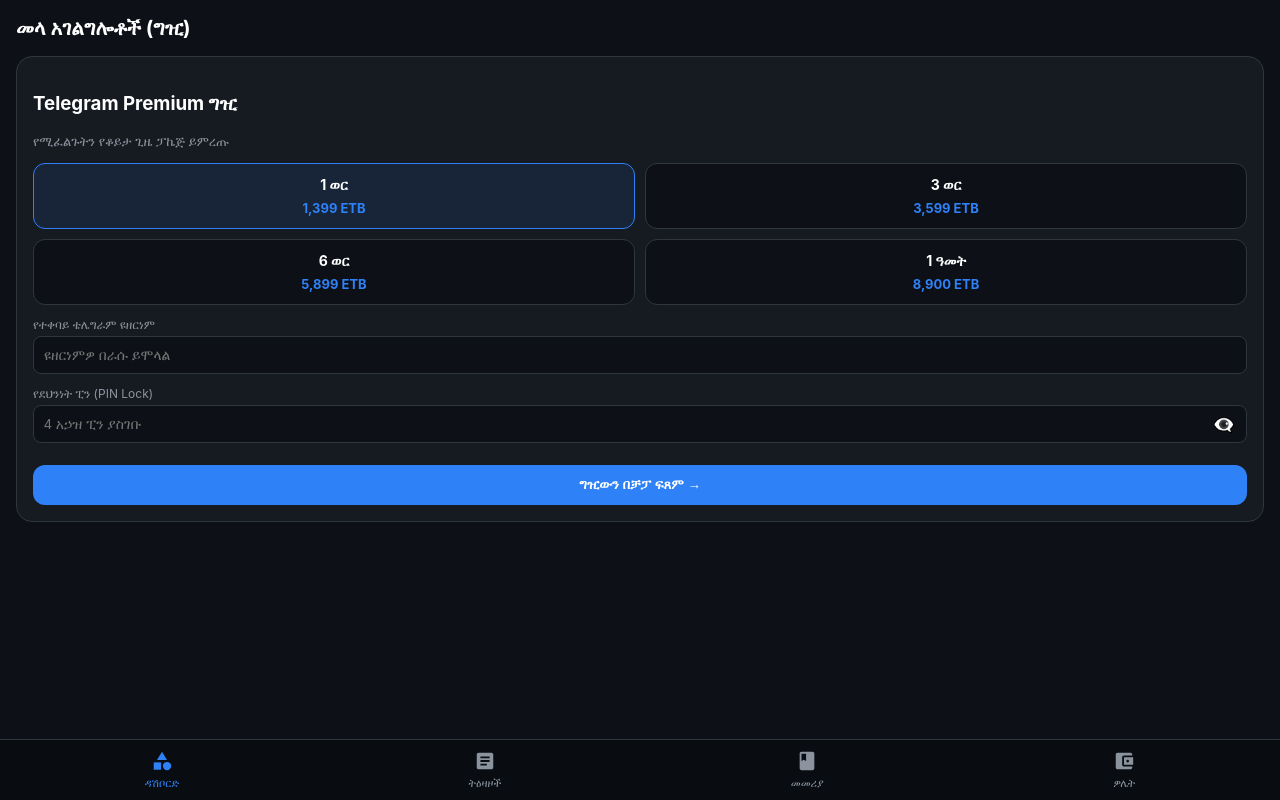
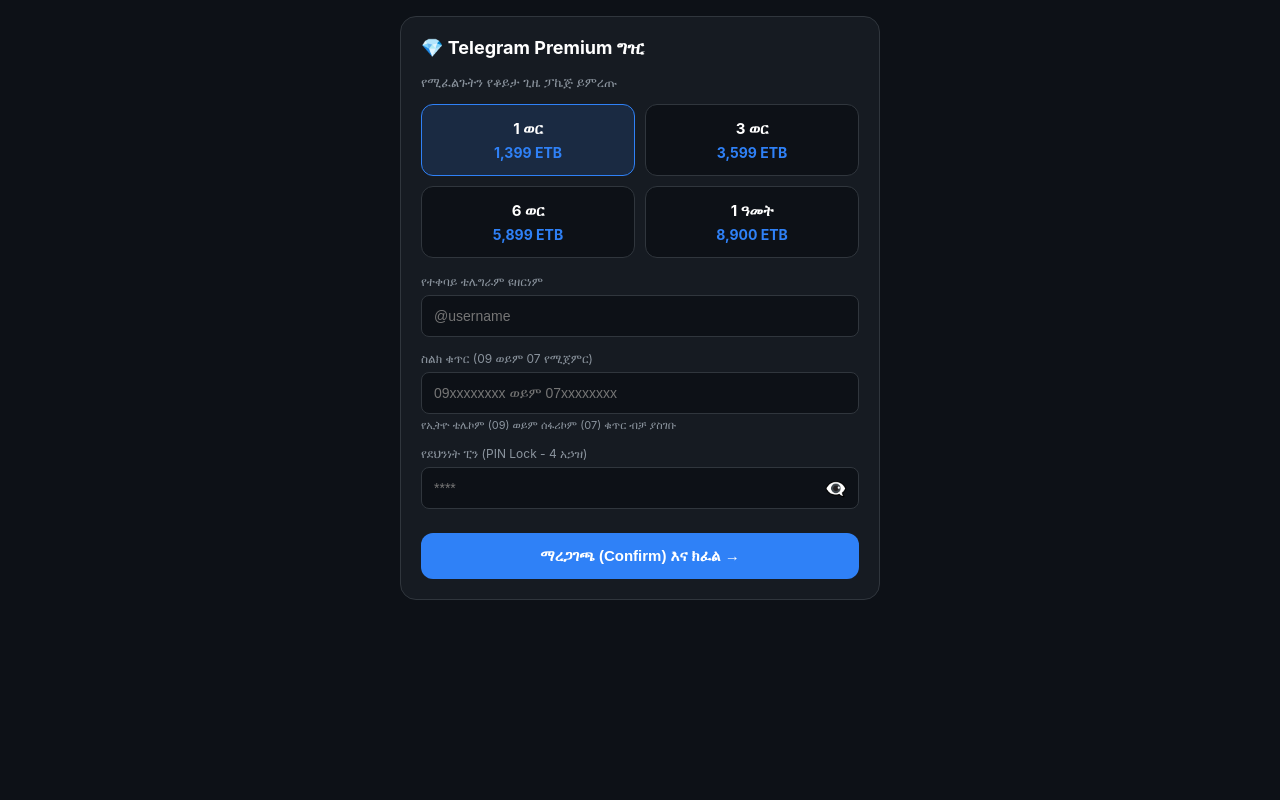
Before and after one commit to gashayeb-spec/mala-bot, a plain HTML site: page index.html in a window 1280 px wide. Drawn offline with Linux system fonts and the light colour scheme; a script that the page names is missing.

Commit message:
Update index.html

```diff
--- a/index.html
+++ b/index.html
@@ -3,7 +3,7 @@
 <head>
     <meta charset="UTF-8">
     <meta name="viewport" content="width=device-width, initial-scale=1.0">
-    <title>መላ Bot Mini App</title>
+    <title>መላ ፕሪሚየም ግዢ</title>
     <script src="https://telegram.org/js/telegram-web-app.js"></script>
     <style>
         :root {
@@ -14,6 +14,7 @@
             --accent-color: #2f81f7;
             --border-color: #30363d;
             --success-color: #238636;
+            --error-color: #f85149;
         }
 
         body {
@@ -21,63 +22,45 @@
             background-color: var(--bg-color);
             color: var(--text-primary);
             margin: 0;
-            padding: 0;
-            padding-bottom: 80px;
-        }
-
-        .header {
             padding: 16px;
-            display: flex;
-            justify-content: space-between;
-            align-items: center;
-        }
-
-        .header h1 {
-            font-size: 20px;
-            margin: 0;
-        }
-
-        .back-btn {
-            background: none;
-            border: none;
-            color: var(--accent-color);
-            font-size: 14px;
-            cursor: pointer;
-            display: none;
+            padding-bottom: 40px;
         }
 
         .container {
-            padding: 0 16px;
-        }
-
-        .tab-content {
-            display: none;
-        }
-
-        .tab-content.active {
-            display: block;
+            max-width: 480px;
+            margin: 0 auto;
         }
 
         .card {
             background: var(--card-bg);
             border: 1px solid var(--border-color);
             border-radius: 16px;
-            padding: 16px;
+            padding: 20px;
             margin-bottom: 16px;
+        }
+
+        h2 {
+            font-size: 18px;
+            margin-top: 0;
+            margin-bottom: 15px;
+            color: var(--text-primary);
+            display: flex;
+            align-items: center;
+            gap: 8px;
         }
 
         .package-grid {
             display: grid;
             grid-template-columns: 1fr 1fr;
             gap: 10px;
-            margin: 12px 0;
+            margin-bottom: 16px;
         }
 
         .package-card {
             background: var(--bg-color);
             border: 1px solid var(--border-color);
             border-radius: 12px;
-            padding: 12px;
+            padding: 14px;
             text-align: center;
             cursor: pointer;
             transition: 0.2s;
@@ -85,30 +68,30 @@
 
         .package-card.selected {
             border-color: var(--accent-color);
-            background: rgba(47, 129, 247, 0.1);
+            background: rgba(47, 129, 247, 0.15);
         }
 
         .package-card h4 {
             margin: 0 0 6px 0;
-            font-size: 14px;
+            font-size: 15px;
         }
 
         .package-card p {
             margin: 0;
-            font-size: 13px;
+            font-size: 14px;
             color: var(--accent-color);
             font-weight: bold;
         }
 
         .form-group {
-            margin-bottom: 12px;
+            margin-bottom: 14px;
         }
 
         .form-group label {
             display: block;
             font-size: 12px;
             color: var(--text-secondary);
-            margin-bottom: 4px;
+            margin-bottom: 6px;
         }
 
         .input-wrapper {
@@ -122,11 +105,15 @@
             background: var(--bg-color);
             border: 1px solid var(--border-color);
             border-radius: 8px;
-            padding: 10px 40px 10px 10px;
+            padding: 12px;
             color: var(--text-primary);
             font-size: 14px;
             box-sizing: border-box;
             outline: none;
+        }
+
+        .form-group input:focus {
+            border-color: var(--accent-color);
         }
 
         .eye-icon {
@@ -138,184 +125,93 @@
             user-select: none;
         }
 
+        .hint {
+            font-size: 11px;
+            color: var(--text-secondary);
+            margin-top: 4px;
+        }
+
         .btn-primary {
             background: var(--accent-color);
             color: white;
             border: none;
             width: 100%;
-            padding: 12px;
+            padding: 14px;
             border-radius: 12px;
             font-weight: 600;
+            font-size: 15px;
             cursor: pointer;
             margin-top: 10px;
+            transition: background 0.2s;
         }
 
-        .bottom-nav {
-            position: fixed;
-            bottom: 0;
-            left: 0;
-            right: 0;
-            background: #090d12;
-            border-top: 1px solid var(--border-color);
-            display: flex;
-            justify-content: space-around;
-            padding: 10px 0;
-            z-index: 1000;
-        }
-
-        .nav-item {
-            display: flex;
-            flex-direction: column;
-            align-items: center;
-            color: var(--text-secondary);
-            text-decoration: none;
-            font-size: 11px;
-            cursor: pointer;
-        }
-
-        .nav-item.active {
-            color: var(--accent-color);
-        }
-
-        .nav-item svg {
-            width: 22px;
-            height: 22px;
-            margin-bottom: 4px;
-            fill: currentColor;
+        .btn-primary:hover {
+            background: #1f6feb;
         }
     </style>
 </head>
 <body>
 
-    <!-- 1. ዳሽቦርድ -->
-    <div id="tab-services" class="tab-content active">
-        <div class="header">
-            <button class="back-btn" id="backBtn" onclick="goBackToHome()">← ተመለስ</button>
-            <h1 id="headerTitle">መላ አገልግሎቶች (ግዢ)</h1>
-        </div>
     <div class="container">
         <div class="card">
-                <h3>Telegram Premium ግዢ</h3>
-                <p style="color:var(--text-secondary); font-size:13px;">የሚፈልጉትን የቆይታ ጊዜ ፓኬጅ ይምረጡ</p>
+            <h2>💎 Telegram Premium ግዢ</h2>
+            <p style="color:var(--text-secondary); font-size:13px; margin-top:0;">የሚፈልጉትን የቆይታ ጊዜ ፓኬጅ ይምረጡ</p>
 
+            <!-- የቆይታ ጊዜ ፓኬጆች ምርጫ -->
             <div class="package-grid">
-                    <div class="package-card selected" onclick="selectPackage(this, 1, 1399)">
+                <div class="package-card selected" onclick="selectPackage(this, '1 ወር', 1399)">
                     <h4>1 ወር</h4>
                     <p>1,399 ETB</p>
                 </div>
-                    <div class="package-card" onclick="selectPackage(this, 3, 3599)">
+                <div class="package-card" onclick="selectPackage(this, '3 ወር', 3599)">
                     <h4>3 ወር</h4>
                     <p>3,599 ETB</p>
                 </div>
-                    <div class="package-card" onclick="selectPackage(this, 6, 5899)">
+                <div class="package-card" onclick="selectPackage(this, '6 ወር', 5899)">
                     <h4>6 ወር</h4>
                     <p>5,899 ETB</p>
                 </div>
-                    <div class="package-card" onclick="selectPackage(this, 12, 8900)">
+                <div class="package-card" onclick="selectPackage(this, '1 ዓመት', 8900)">
                     <h4>1 ዓመት</h4>
                     <p>8,900 ETB</p>
                 </div>
             </div>
 
+            <!-- ዩዘርነም -->
             <div class="form-group">
                 <label>የተቀባይ ቴሌግራም ዩዘርነም</label>
-                    <input type="text" id="recipientUser" placeholder="ዩዘርነምዎ በራሱ ይሞላል">
+                <input type="text" id="recipientUser" placeholder="@username">
             </div>
 
+            <!-- ስልክ ቁጥር (Ethio Telecom / Safaricom) -->
             <div class="form-group">
-                    <label>የደህንነት ፒን (PIN Lock)</label>
+                <label>ስልክ ቁጥር (09 ወይም 07 የሚጀምር)</label>
+                <input type="tel" id="phoneNumber" placeholder="09xxxxxxxx ወይም 07xxxxxxxx" maxlength="10">
+                <div class="hint">የኢትዮ ቴሌኮም (09) ወይም ሰፋሪኮም (07) ቁጥር ብቻ ያስገቡ</div>
+            </div>
+
+            <!-- ፒን ኮድ -->
+            <div class="form-group">
+                <label>የደህንነት ፒን (PIN Lock - 4 አኃዝ)</label>
                 <div class="input-wrapper">
-                        <input type="password" id="userPin" placeholder="4 አኃዝ ፒን ያስገቡ" maxlength="4">
+                    <input type="password" id="userPin" placeholder="****" maxlength="4">
                     <span class="eye-icon" id="togglePin" onclick="togglePinVisibility()">👁️‍🗨️</span>
                 </div>
             </div>
 
-                <button class="btn-primary" onclick="proceedToPayment()">ግዢውን በቻፓ ፍጸም →</button>
+            <!-- ማረጋገጫ እና ክፍያ ፈጽም ቁልፍ -->
+            <button class="btn-primary" onclick="confirmAndPay()">ማረጋገጫ (Confirm) እና ክፈል →</button>
         </div>
     </div>
-    </div>
-
-    <!-- 2. ትዕዛዞች -->
-    <div id="tab-orders" class="tab-content">
-        <div class="header">
-            <h1>የእርስዎ ትዕዛዞች</h1>
-        </div>
-        <div class="container">
-            <div class="card">
-                <div style="display:flex; justify-content:space-between; align-items:center;">
-                    <strong>ማጣቀሻ: #mala-tx-01</strong>
-                    <span style="background:rgba(35,134,54,0.15); color:var(--success-color); padding:4px 10px; border-radius:20px; font-size:11px;">ተጠናቋል</span>
-                </div>
-                <p style="font-size:13px; color:var(--text-secondary); margin:8px 0;">Telegram Premium (1 Month)</p>
-                <div style="font-size:14px; font-weight:bold;">1,399.00 ETB</div>
-            </div>
-        </div>
-    </div>
-
-    <!-- 3. መመሪያ -->
-    <div id="tab-guides" class="tab-content">
-        <div class="header">
-            <h1>አጠቃቀም መመሪያ</h1>
-        </div>
-        <div class="container">
-            <div class="card">
-                <h3>እንዴት አገልግሎቱን ማግኘት ይቻላል?</h3>
-                <p style="color:var(--text-secondary); font-size:13px; line-height: 1.5;">
-                    1. ከዳሽቦርድ ውስጥ የሚፈልጉትን ፓኬጅ ይምረጡ።<br>
-                    2. የቴሌግራም ዩዘርነምዎ በራሱ ይሞላል።<br>
-                    3. የደህንነት ፒን ቁጥር ያስገቡ።<br>
-                    4. በቻፓ በመክፈል አገልግሎቱን ያግኙ።
-                </p>
-            </div>
-        </div>
-    </div>
-
-    <!-- 4. ዎሌት -->
-    <div id="tab-wallet" class="tab-content">
-        <div class="header">
-            <h1>የዎሌት ማስተዳደሪያ (Deposit)</h1>
-        </div>
-        <div class="container" style="text-align:center;">
-            <div class="card">
-                <div style="color:var(--text-secondary); font-size:13px;">አሁን ያለዎት ቀሪ ሂሳብ</div>
-                <div style="font-size:28px; font-weight:bold; color:var(--accent-color); margin:8px 0;">0.00 ETB</div>
-
-                <div class="form-group" style="text-align:left; margin-top:15px;">
-                    <label>የሚጨምሩት ገንዘብ መጠን (ETB)</label>
-                    <input type="number" id="depositAmount" placeholder="ብር ያስገቡ">
-                </div>
-
-                <button class="btn-primary" onclick="processDeposit()">ሂሳብ ጨምር (Deposit)</button>
-            </div>
-        </div>
-    </div>
-
-    <!-- ታችኛውን አሰሳ -->
-    <nav class="bottom-nav">
-        <div class="nav-item active" onclick="switchTab('services', this)">
-            <svg viewBox="0 0 24 24"><path d="M12 2l-5.5 9h11z"/><circle cx="17.5" cy="17.5" r="4.5"/><path d="M3 13.5h8v8H3z"/></svg>
-            ዳሽቦርድ
-        </div>
-        <div class="nav-item" onclick="switchTab('orders', this)">
-            <svg viewBox="0 0 24 24"><path d="M19 3H5c-1.1 0-2 .9-2 2v14c0 1.1.9 2 2 2h14c1.1 0 2-.9 2-2V5c0-1.1-.9-2-2-2zm-5 14H7v-2h7v2zm3-4H7v-2h10v2zm0-4H7V7h10v2z"/></svg>
-            ትዕዛዞች
-        </div>
-        <div class="nav-item" onclick="switchTab('guides', this)">
-            <svg viewBox="0 0 24 24"><path d="M18 2H6c-1.1 0-2 .9-2 2v16c0 1.1.9 2 2 2h12c1.1 0 2-.9 2-2V4c0-1.1-.9-2-2-2zM6 4h5v8l-2.5-1.5L6 12V4z"/></svg>
-            መመሪያ
-        </div>
-        <div class="nav-item" onclick="switchTab('wallet', this)">
-            <svg viewBox="0 0 24 24"><path d="M21 18v1c0 1.1-.9 2-2 2H5c-1.11 0-2-.9-2-2V5c0-1.1.89-2 2-2h14c1.1 0 2 .9 2 2v1h-9c-1.11 0-2 .9-2 2v8c0 1.1.89 2 2 2h9zm-9-2h10V8H12v8zm4-2.5c-.83 0-1.5-.67-1.5-1.5s.67-1.5 1.5-1.5 1.5.67 1.5 1.5-.67 1.5-1.5 1.5z"/></svg>
-            ዎሌት
-        </div>
-    </nav>
 
     <script>
         const tg = window.Telegram.WebApp;
         tg.expand();
 
+        let selectedPackageName = "1 ወር";
         let selectedAmount = 1399;
 
+        // የቴሌግራም ዩዘርነም በራሱ እንዲሞላ ማድረግ
         window.addEventListener('DOMContentLoaded', () => {
             const user = tg.initDataUnsafe?.user || {};
             const usernameField = document.getElementById('recipientUser');
@@ -324,37 +220,19 @@
             } else if (user.first_name) {
                 usernameField.value = user.first_name;
             } else {
-                usernameField.value = "User_Mala";
+                usernameField.value = "@User_Mala";
             }
         });
 
-        function switchTab(tabId, element) {
-            document.querySelectorAll('.tab-content').forEach(el => el.classList.remove('active'));
-            document.querySelectorAll('.nav-item').forEach(el => el.classList.remove('active'));
-
-            document.getElementById('tab-' + tabId).classList.add('active');
-            if(element) element.classList.add('active');
-
-            const backBtn = document.getElementById('backBtn');
-            if(tabId === 'services') {
-                backBtn.style.display = 'none';
-                document.getElementById('headerTitle').textContent = 'መላ አገልግሎቶች (ግዢ)';
-            } else {
-                backBtn.style.display = 'block';
-            }
-        }
-
-        function goBackToHome() {
-            const navItems = document.querySelectorAll('.nav-item');
-            switchTab('services', navItems[0]);
-        }
-
-        function selectPackage(element, months, price) {
+        // ፓኬጅ ሲመረጥ ዋጋውንና ስሙን መያዝ
+        function selectPackage(element, packageName, price) {
             document.querySelectorAll('.package-card').forEach(el => el.classList.remove('selected'));
             element.classList.add('selected');
+            selectedPackageName = packageName;
             selectedAmount = price;
         }
 
+        // የፒን ቁጥር ማሳያ/መደበቂያ
         function togglePinVisibility() {
             const pinInput = document.getElementById('userPin');
             const toggleIcon = document.getElementById('togglePin');
@@ -368,21 +246,35 @@
             }
         }
 
-        async function proceedToPayment() {
-            const recipient = document.getElementById('recipientUser').value;
-            const pin = document.getElementById('userPin').value;
+        // ማረጋገጥ እና ወደ ክፍያ ማስተላለፍ
+        async function confirmAndPay() {
+            const recipient = document.getElementById('recipientUser').value.trim();
+            const phone = document.getElementById('phoneNumber').value.trim();
+            const pin = document.getElementById('userPin').value.trim();
 
-            if(!recipient) {
-                alert('እባክዎ የተጠቃሚ ስም ያስገቡ!');
+            if (!recipient) {
+                alert('እባክዎ የተጠቃሚ ስም (Username) ያስገቡ!');
                 return;
             }
 
-            if(!pin || pin.length < 4) {
+            // የስልክ ቁጥር ማረጋገጫ (09 ወይም 07 መጀመሩን እና 10 አኃዝ መሆኑን ማረጋገጥ)
+            const phoneRegex = /^(09|07)\d{8}$/;
+            if (!phoneRegex.test(phone)) {
+                alert('ስልክ ቁጥሩ ትክክለ አይደለም! በ 09 ወይም በ 07 የሚጀምር 10 አኃዝ ቁጥር ብቻ ያስገቡ (ለምሳሌ: 0912345678 ወይም 0712345678)።');
+                return;
+            }
+
+            if (!pin || pin.length < 4) {
                 alert('እባክዎ 4 አኃዝ የደህንነት ፒን (PIN) ያስገቡ!');
                 return;
             }
 
             const user = tg.initDataUnsafe?.user || {};
+
+            // የተጠቃሚውን መረጃ ማረጋገጫ (Confirm) መጠየቅ
+            const isConfirmed = confirm(`እባክዎ መረጃዎን ያረጋግጡ:\n\n📦 ፓኬጅ: Telegram Premium (${selectedPackageName})\n💰 ዋጋ: ${selectedAmount} ETB\n👤 ተቀባይ: ${recipient}\n📞 ስልክ: ${phone}\n\nግዢውን ለመፈጸም OK ይጫኑ።`);
+
+            if (!isConfirmed) return;
 
             try {
                 let response = await fetch('/api/pay', {
@@ -394,29 +286,22 @@
                         first_name: user.first_name || "Gashaye",
                         last_name: user.last_name || "Bejigu",
                         recipient: recipient,
+                        phone_number: phone,
+                        package: selectedPackageName,
                         pin: pin
                     })
                 });
                 let data = await response.json();
+
                 if(data.data && data.data.checkout_url) {
                     window.location.href = data.data.checkout_url;
                 } else {
-                    alert('የክፍያ ሊንክ ማመንጨት አልተቻለም።');
+                    alert('የክፍያ ሊንክ ማመንጨት አልተቻለም። እባክዎ እንደገና ይሞክሩ።');
                 }
             } catch (error) {
                 console.error('Error:', error);
-                alert('ስህተት ተፈጥሯል እባክዎ እንደገና ይሞክሩ።');
+                alert('የኔትወርክ ስህተት ተፈጥሯል እባክዎ እንደገና ይሞክሩ።');
             }
-        }
-
-        async function processDeposit() {
-            const depositVal = document.getElementById('depositAmount').value;
-            if(!depositVal || depositVal <= 0) {
-                alert('እባክዎ ትክክለኛ የብር መጠን ያስገቡ!');
-                return;
-            }
-            selectedAmount = parseFloat(depositVal);
-            proceedToPayment();
         }
     </script>
 </body>
```
Lines whose indentation alone changed are shown as unchanged.
